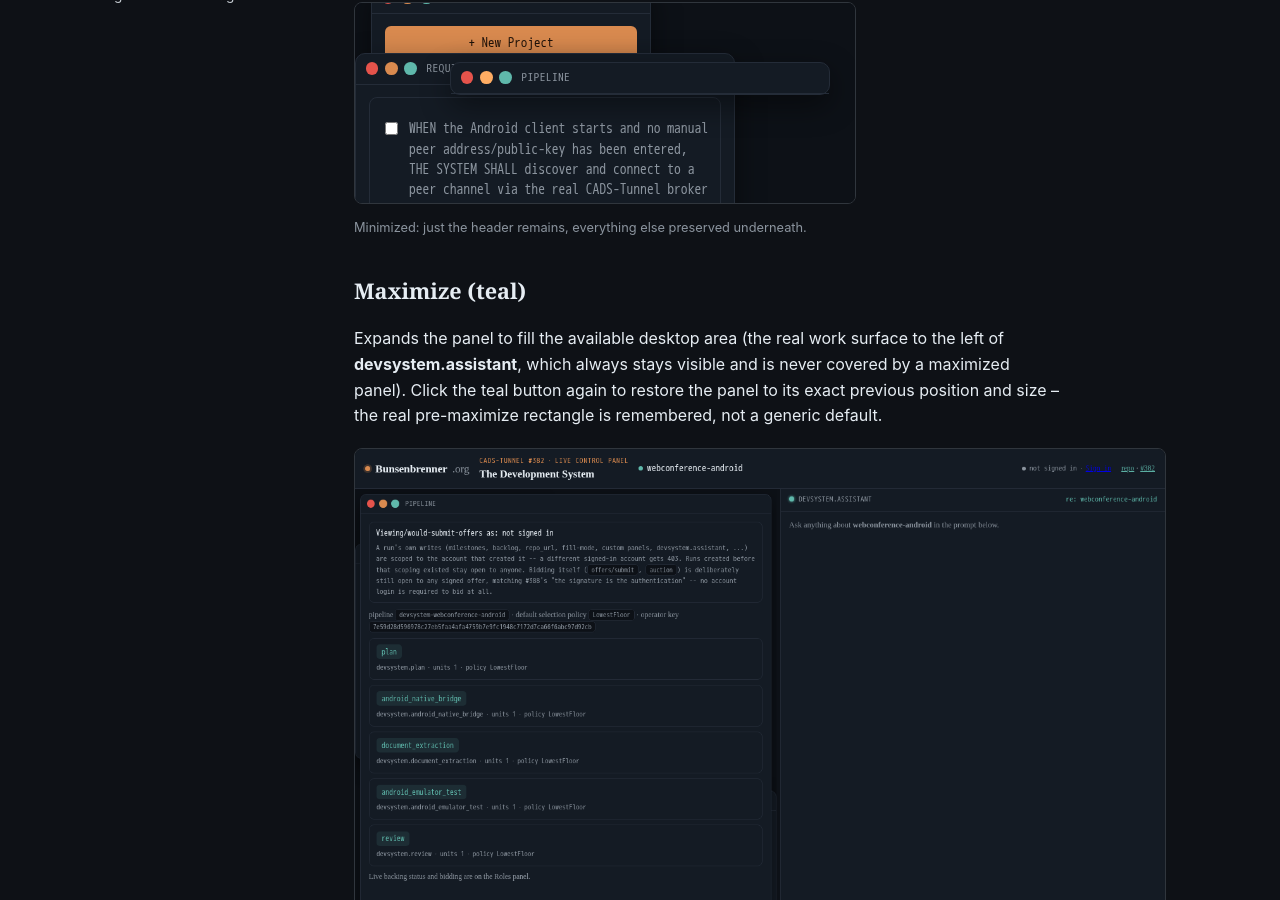
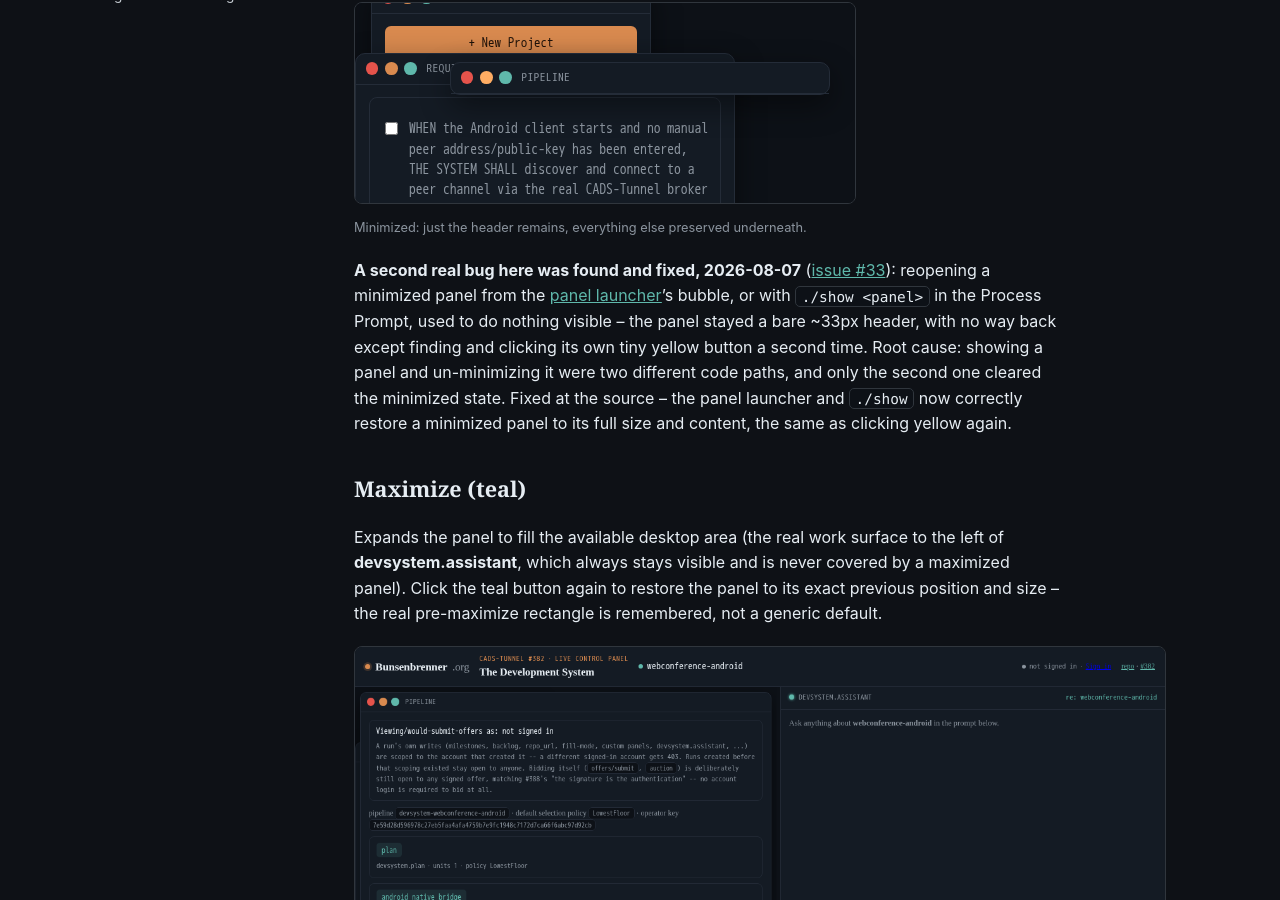
Before and after one commit to scimbe/CADS-devsystem-docs, a Jekyll site: the page built from _how-to/manage-panel-windows.md, in a window 1280 px wide and 900 px high, scrolled down 1234 px. Built offline with Jekyll 4.4.1, drawn with Linux system fonts in a browser that asks for light colours.

Commit message:
how-to: document issue #33's minimize/launcher fix
Reopening a minimized panel from the panel launcher's bubble, or with
./show <panel>, used to do nothing visible -- only clicking the
panel's own yellow button a second time actually un-minimized it.
Live-confirmed the fix (CADS-devsystem@45decaf) is deployed and
serving before writing this: the showPanel() served by
devsystem-demo.bunsenbrenner.org now clears the minimized state,
matching the fix's own code comment.

```diff
--- a/_how-to/manage-panel-windows.md
+++ b/_how-to/manage-panel-windows.md
@@ -38,6 +38,14 @@ text, auto-refresh setting) is preserved underneath, not destroyed. Click the ye
 <img src="{{ '/assets/img/howto-panel-windows/03-minimized.png' | relative_url }}" alt="The Pipeline panel minimized to just its header, sitting over the Requirements panel underneath">
 <figcaption>Minimized: just the header remains, everything else preserved underneath.</figcaption>
 </figure>
+
+**A second real bug here was found and fixed, 2026-08-07** ([issue #33](https://github.com/scimbe/CADS-devsystem/issues/33)):
+reopening a minimized panel from the [panel launcher]({{ '/how-to/navigate-with-the-panel-launcher/' | relative_url }})'s
+bubble, or with `./show <panel>` in the Process Prompt, used to do nothing visible -- the panel stayed
+a bare ~33px header, with no way back except finding and clicking its own tiny yellow button a second
+time. Root cause: showing a panel and un-minimizing it were two different code paths, and only the
+second one cleared the minimized state. Fixed at the source -- the panel launcher and `./show` now
+correctly restore a minimized panel to its full size and content, the same as clicking yellow again.
 
 ## Maximize (teal)
 
```
